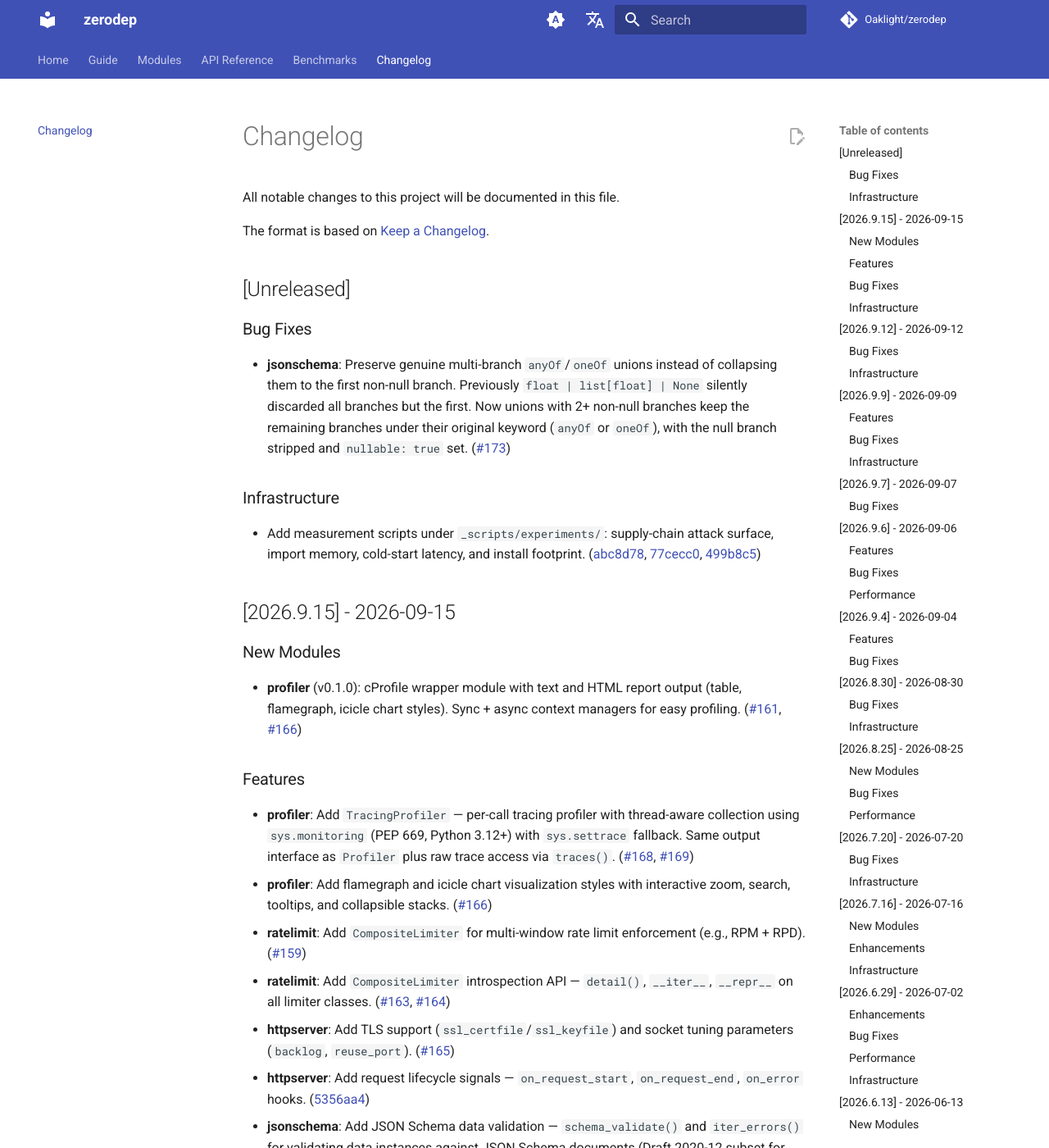
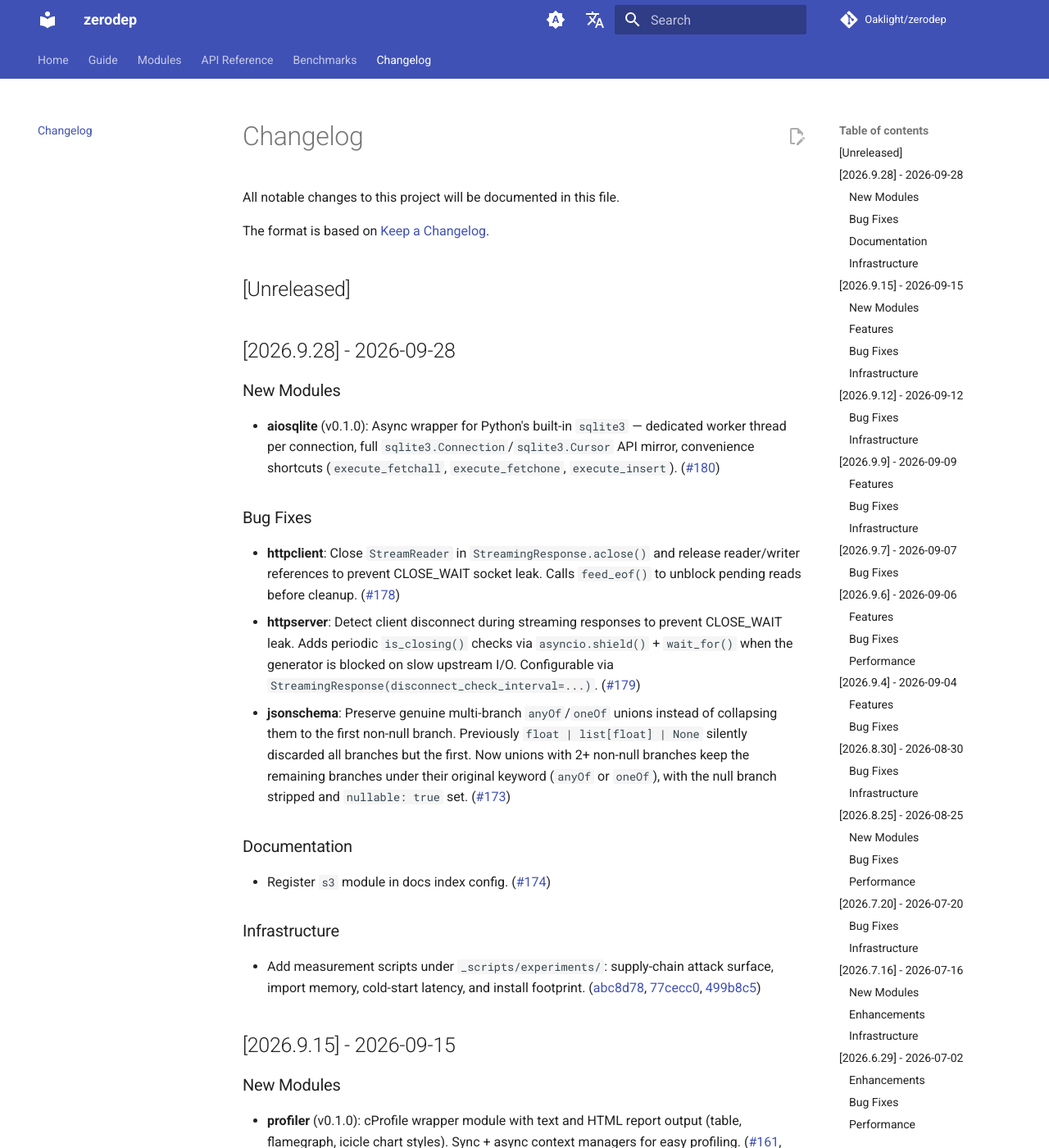
Before and after one commit to Oaklight/zerodep, an MkDocs documentation site: the page built from docs/changelog.md, in a window 1280 px wide and 1400 px high. Shown: the whole window at 82% size. Built offline with MkDocs 1.6.1 and Material for MkDocs 9.7.7, drawn with Linux system fonts in a browser that asks for light colours; comment, search, counter and statistics services are not loaded.

Commit message:
docs: update changelog for v2026.9.28

```diff
--- a/docs/changelog.md
+++ b/docs/changelog.md
@@ -6,9 +6,21 @@ The format is based on [Keep a Changelog](https://keepachangelog.com/en/1.1.0/).
 
 ## [Unreleased]
 
+## [2026.9.28] - 2026-09-28
+
+### New Modules
+
+- **aiosqlite** (v0.1.0): Async wrapper for Python's built-in `sqlite3` — dedicated worker thread per connection, full `sqlite3.Connection`/`sqlite3.Cursor` API mirror, convenience shortcuts (`execute_fetchall`, `execute_fetchone`, `execute_insert`). ([#180](https://github.com/Oaklight/zerodep/pull/180))
+
 ### Bug Fixes
 
+- **httpclient**: Close `StreamReader` in `StreamingResponse.aclose()` and release reader/writer references to prevent CLOSE_WAIT socket leak. Calls `feed_eof()` to unblock pending reads before cleanup. ([#178](https://github.com/Oaklight/zerodep/pull/178))
+- **httpserver**: Detect client disconnect during streaming responses to prevent CLOSE_WAIT leak. Adds periodic `is_closing()` checks via `asyncio.shield()` + `wait_for()` when the generator is blocked on slow upstream I/O. Configurable via `StreamingResponse(disconnect_check_interval=...)`. ([#179](https://github.com/Oaklight/zerodep/pull/179))
 - **jsonschema**: Preserve genuine multi-branch `anyOf`/`oneOf` unions instead of collapsing them to the first non-null branch. Previously `float | list[float] | None` silently discarded all branches but the first. Now unions with 2+ non-null branches keep the remaining branches under their original keyword (`anyOf` or `oneOf`), with the null branch stripped and `nullable: true` set. ([#173](https://github.com/Oaklight/zerodep/pull/173))
+
+### Documentation
+
+- Register `s3` module in docs index config. ([#174](https://github.com/Oaklight/zerodep/pull/174))
 
 ### Infrastructure
 
```
